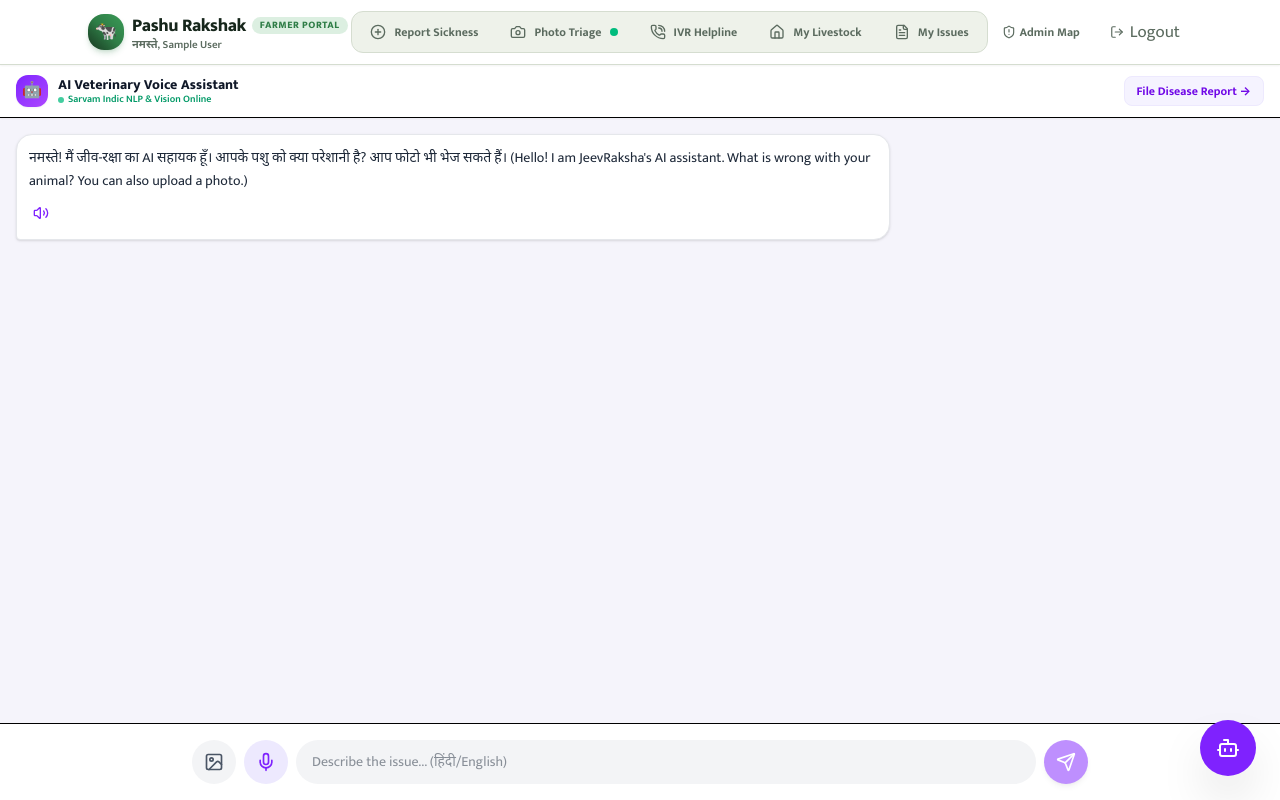
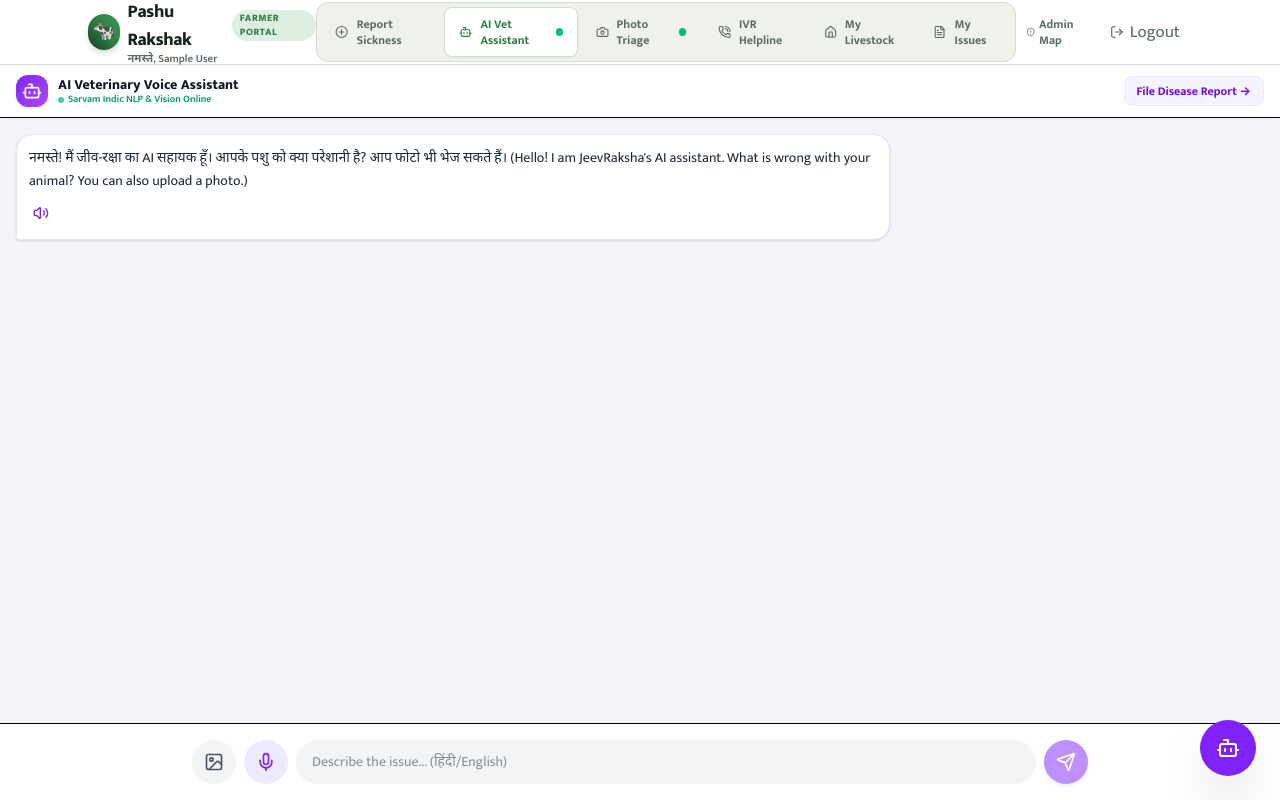
Before and after one commit to krishnakant09/JeevRaksha-main, a Next.js app: page /farmer/chat in a window 1280 px wide. Built offline with nearby package versions, Linux system fonts and the light colour scheme; sample sign-in values are in the browser's storage.

Commit message:
feat: add ChatFAB, FarmerNav, chat page, and database schema for AI veterinary assistant

```diff
--- a/src/app/farmer/chat/page.tsx
+++ b/src/app/farmer/chat/page.tsx
@@ -2,8 +2,7 @@
 import { useState, useEffect, useRef } from "react";
 import { useRouter } from "next/navigation";
 import Link from "next/link";
-import Script from "next/script";
-import { Mic, MicOff, Send, Volume2, ArrowLeft, Image as ImageIcon, X } from "lucide-react";
+import { Mic, MicOff, Send, Volume2, ArrowLeft, Image as ImageIcon, X, Bot } from "lucide-react";
 import FarmerNav from "@/components/farmer/FarmerNav";
 
 export default function ChatPage() {
@@ -168,7 +167,7 @@ export default function ChatPage() {
       <div className="bg-white border-b px-4 py-2.5 flex items-center justify-between shadow-xs">
         <div className="flex items-center gap-2.5">
           <div className="w-8 h-8 bg-gradient-to-br from-violet-600 to-purple-500 rounded-xl flex items-center justify-center shadow-xs">
-            <span className="text-white text-base">🤖</span>
+            <Bot className="w-5 h-5 text-white" />
           </div>
           <div>
             <h1 className="text-sm font-extrabold text-gray-900 leading-tight">AI Veterinary Voice Assistant</h1>
--- a/src/components/ChatFAB.tsx
+++ b/src/components/ChatFAB.tsx
@@ -160,9 +160,7 @@ export default function ChatFAB() {
     setLoading(false);
   };
 
-  // Only render if logged in
-  if (!user) return null;
-
+  // Render floating button
   return (
     <>
       <button
--- a/src/components/farmer/FarmerNav.tsx
+++ b/src/components/farmer/FarmerNav.tsx
@@ -34,6 +34,14 @@ export default function FarmerNav({ userName }: FarmerNavProps) {
       href: "/farmer/report",
       icon: PlusCircle,
       badge: "Fast Triage",
+    },
+    {
+      label: "AI Vet Assistant",
+      labelHi: "AI पशु सहायक",
+      href: "/farmer/chat",
+      icon: Bot,
+      highlight: true,
+      badge: "AI Chat",
     },
     {
       label: "Photo Triage",
```
Also changed, not shown: 1 other file (tests, documents, lock files or other folders).
